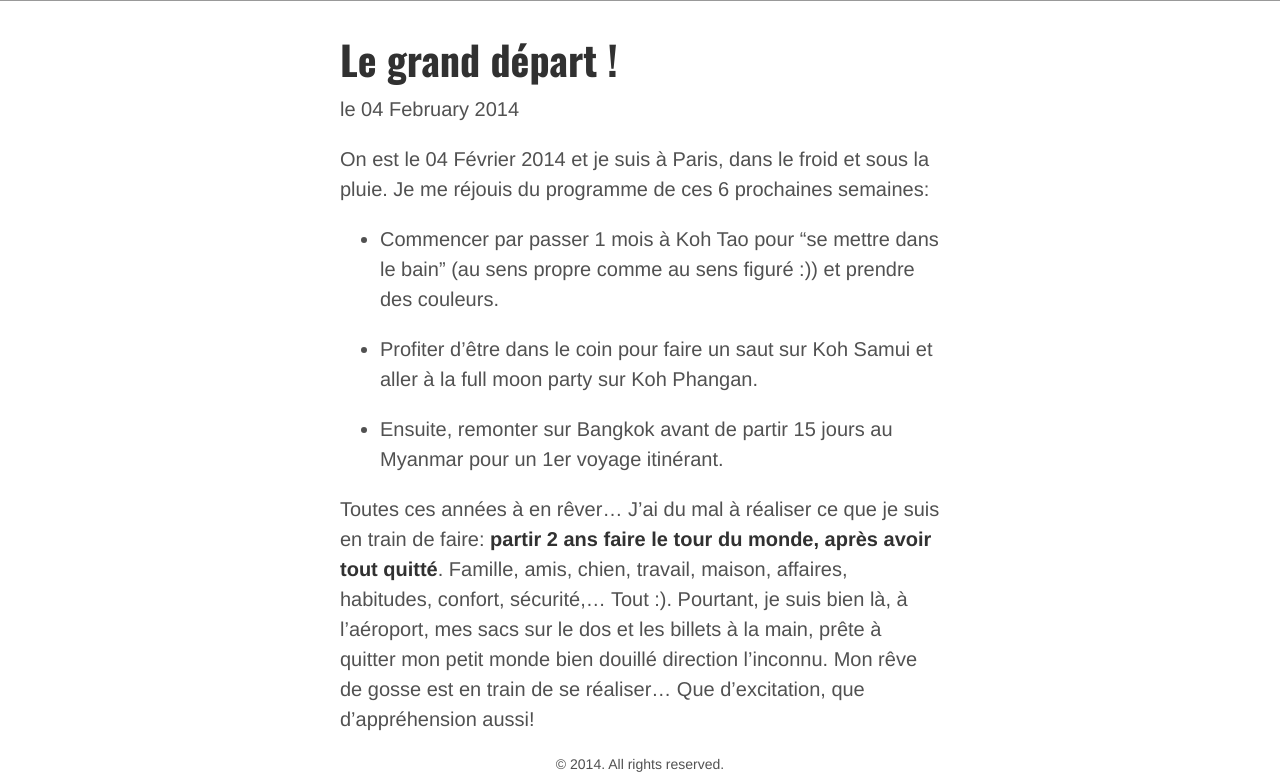
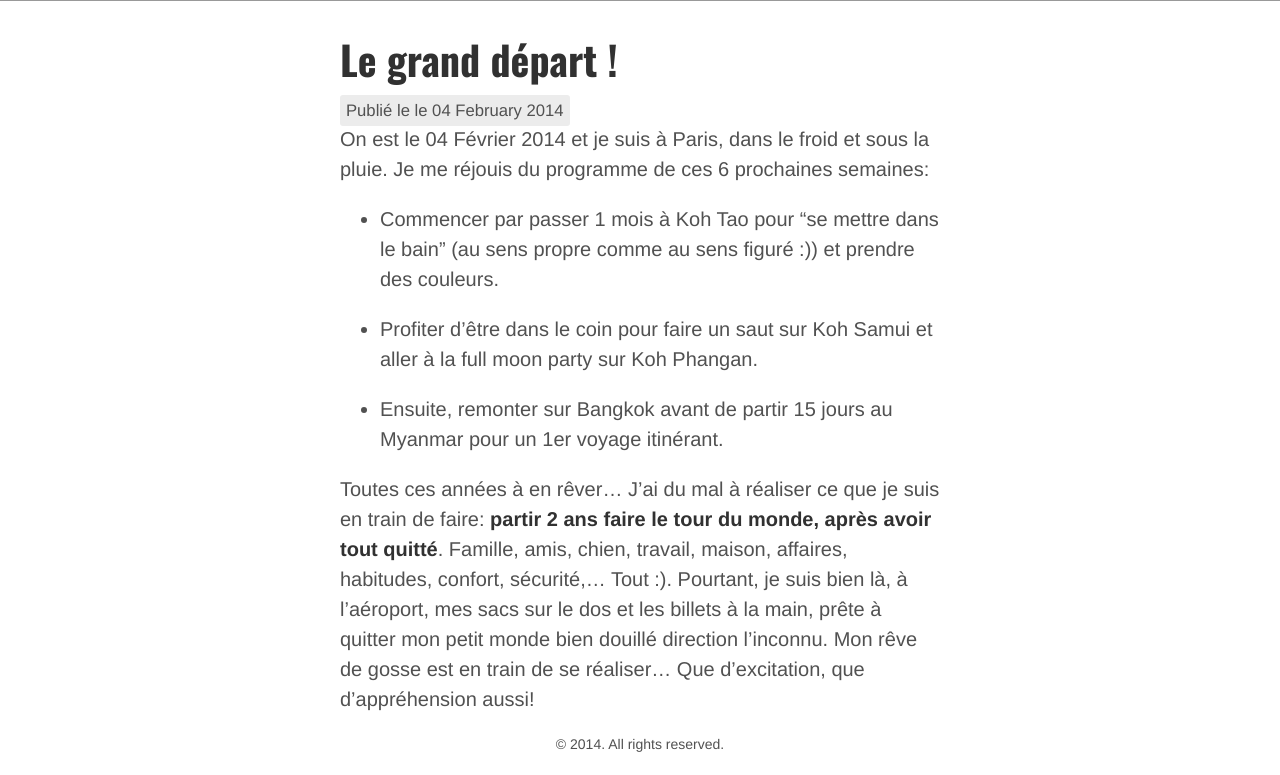
Before and after one commit to crossingborders/crossingborders.github.io, a Jekyll site: the page built from _posts/2014-02-04-le-grand-depart.md, in a window 1280 px wide. Shown: the part 356-1131 px from the top of the page. Built offline with Jekyll 4.4.1, drawn with Linux system fonts in a browser that asks for light colours; Markdown is read by kramdown in place of the engine named in the settings.

Commit message:
html role & article time

```diff
--- a/_config.yml
+++ b/_config.yml
@@ -1,24 +1,22 @@
-# Dependencies
-markdown:         redcarpet
-gems:
-  - jemoji
-  - jekyll-sitemap
+# About you
+author:
+  name:           Manue
+  email:          manu@false-gmail.com
 
-# Permalinks
-permalink:        pretty
-
-# Setup
+# About the blog
+version:          1.0.0
 title:            Crossingborders
 tagline:          a photo-blog adventure
 description:      A description of the photo-blog adventure
+paginate:         1
+
+# URL
+permalink:        pretty
+url:              http://localhost:4000
 # url:              http://www.crossingborders.fr
-url:              http://localhost:4000
-paginate:         1
 baseurl:          /
-author:
-  name:           Manue
-  email:          manu@false-gmail.com
-exclude:          ['config.ru', 'Gemfile', 'Gemfile.lock', 'vendor']
+exclude:          ['Gemfile', 'Gemfile.lock']
+
 # Paths
 javascripts_path: '/public/javascripts'
 stylesheets_path: '/public/stylesheets'
@@ -26,15 +24,12 @@
 sass:
   sass_dir: /public/stylesheets
 
-# Custom vars
-version:          1.0.0
-github:
-  repo:           https://github.com/mpepito13/crossingborders.github.io
-
 # FlickRaw vars
 flickr:
-  enabled:         yes
-  cache_dir:       ./_cache/flickr
   api_key:         ea1f0ff4ce1b6df0d47a12e54e26f5af
-  shared_secret:   f3fc32a642fbcb99
-  auth_token:      72157646009650039-2230bd4b6c5bad05
+
+# Dependencies
+markdown:         redcarpet
+gems:
+  - jemoji
+  - jekyll-sitemap
--- a/_includes/head.html
+++ b/_includes/head.html
@@ -2,7 +2,8 @@
     <meta charset="utf-8">
     <meta http-equiv="X-UA-Compatible" content="IE=edge">
     <meta name="viewport" content="width=device-width">
-    <meta name="description" content="{{ site.description }}">
+    <meta name="description" content="{{ page.excerpt || site.description }}">
+    <link rel="author" href="{{ site.profile_homepage }}">
     <link href='http://fonts.googleapis.com/css?family=Oswald:300,400,700' rel='stylesheet' type='text/css'>
     <link rel="stylesheet" href="{{ site.stylesheets_path }}/main.css">
     <style>
--- a/_includes/header.html
+++ b/_includes/header.html
@@ -1,13 +1,13 @@
-<header>
-  <nav class="container" role="navigation">
+<header role="navigation">
+  <nav class="container" role="menubar">
     <h1>
       <a href="{{ site.baseurl }}" title="Accueil">X<sup>ing</sup> Borders</a>
       <!-- <small>{{ site.tagline }}</small> -->
     </h1>
     <ul>
-      <li><a href="{{ site.baseurl }}">Home</a></li>
-      <li><a href="{{ site.baseurl }}about/">À propos de…</a></li>
-      <li><a href="{{ site.baseurl }}contact/">Contact</a></li>
+      <li><a href="{{ site.baseurl }}" role="menuitem">Home</a></li>
+      <li><a href="{{ site.baseurl }}about/" role="menuitem">À propos de…</a></li>
+      <li><a href="{{ site.baseurl }}contact/" role="menuitem">Contact</a></li>
     </ul>
   </nav>
 </header>
--- a/_layouts/post.html
+++ b/_layouts/post.html
@@ -9,19 +9,10 @@
   }
 </style>
 
-<article>
+<article role="article">
   <header>
     <h1>{{ page.title }}</h1>
-    <p class="meta">
-      {{ page.date | date: "le %d %B %Y" }}
-      {% if page.author %}
-        • {{ page.author }}
-      {% endif %}
-
-      {% if page.meta %}
-        • {{ page.meta }}
-      {% endif %}
-    </p>
+    <small>Publié le <time>{{ page.date | date: "le %d %B %Y" }}</time></small>
   </header>
 
   {% include photoset.html %}
--- /dev/null
+++ b/public/stylesheets/_article.scss
@@ -0,0 +1,9 @@
+article {
+  header {
+    small {
+      background-color: #ececec;
+      padding: .3rem;
+      border-radius: 3px;
+    }
+  }
+}
--- a/public/stylesheets/main.scss
+++ b/public/stylesheets/main.scss
@@ -2,6 +2,7 @@
 ---
 @import 'base';
 @import 'reset';
+@import 'article';
 @import 'font-awesome';
 @import 'header';
 @import 'container';
```
Also changed, not shown: 1 other file.
